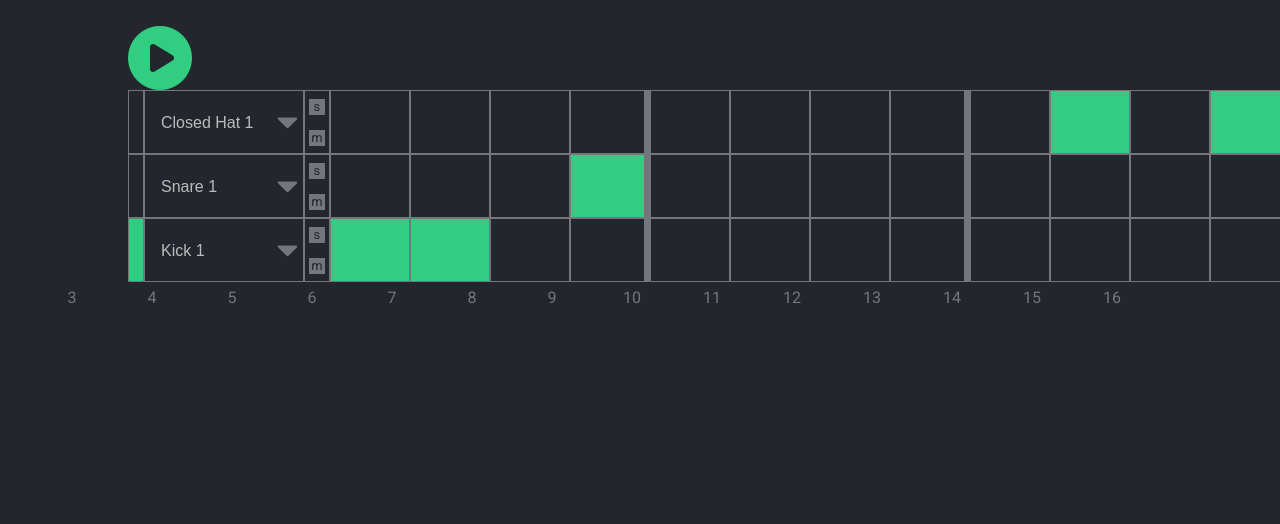
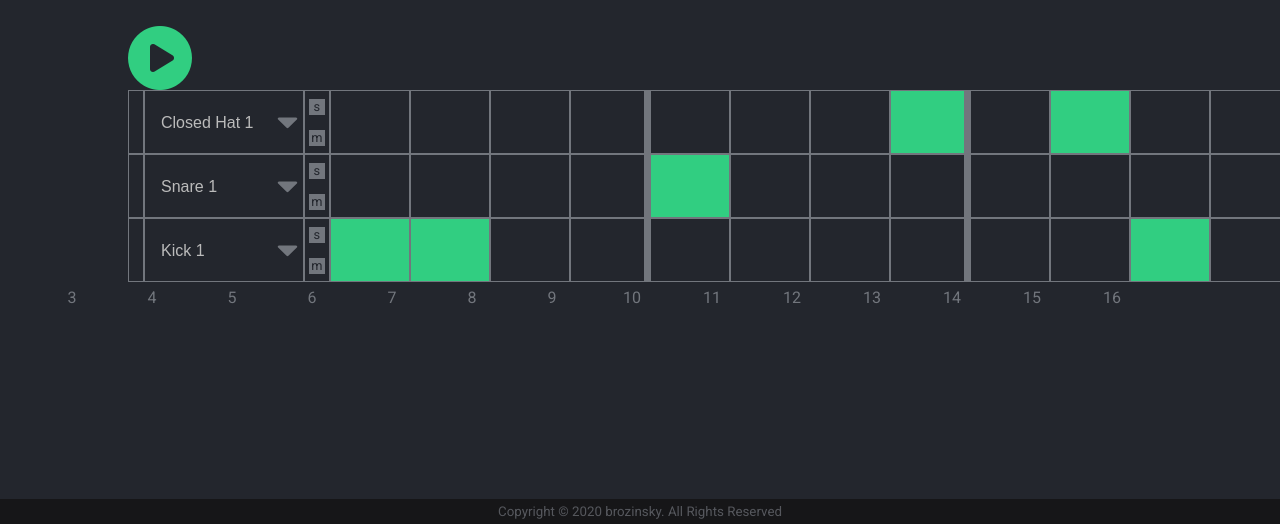
Before and after one commit to brozinsky/drum-machine, a plain HTML site: page index.html in a window 1280 px wide. Shown: the part 276-800 px from the top of the page. Drawn offline with Linux system fonts and the light colour scheme.

Commit message:
add a footer

```diff
--- a/index.html
+++ b/index.html
@@ -36,7 +36,7 @@
     </div>
     <div class="channel sample-1">
       <div class="controls">
-        <div class="ch-1__light light active"></div>
+        <div class="ch-1__light light"></div>
         <select name="ch-1__select" id="ch-1__select">
           <option value="./samples/kick-1.mp3">Kick 1</option>
           <option value="./samples/kick-2.mp3">Kick 2</option>
@@ -59,7 +59,7 @@
         <div class="ch-1__pad s7 pad qt"></div>
         <div class="ch-1__pad s8 pad"></div>
         <div class="ch-1__pad s9 pad"></div>
-        <div class="ch-1__pad s10 pad"></div>
+        <div class="ch-1__pad s10 pad active"></div>
         <div class="ch-1__pad s11 pad qt"></div>
         <div class="ch-1__pad s12 pad"></div>
         <div class="ch-1__pad s13 pad"></div>
@@ -85,8 +85,8 @@
         <div class="ch-2__pad s0 pad"></div>
         <div class="ch-2__pad s1 pad"></div>
         <div class="ch-2__pad s2 pad"></div>
-        <div class="ch-2__pad s3 pad active qt"></div>
-        <div class="ch-2__pad s4 pad"></div>
+        <div class="ch-2__pad s3 pad qt"></div>
+        <div class="ch-2__pad s4 pad active"></div>
         <div class="ch-2__pad s5 pad"></div>
         <div class="ch-2__pad s6 pad"></div>
         <div class="ch-2__pad s7 pad qt"></div>
@@ -94,7 +94,7 @@
         <div class="ch-2__pad s9 pad"></div>
         <div class="ch-2__pad s10 pad"></div>
         <div class="ch-2__pad s11 pad qt"></div>
-        <div class="ch-2__pad s12 pad"></div>
+        <div class="ch-2__pad s12 pad active"></div>
         <div class="ch-2__pad s13 pad"></div>
         <div class="ch-2__pad s14 pad"></div>
         <div class="ch-2__pad s15 pad"></div>
@@ -122,25 +122,27 @@
         <div class="ch-3__pad s4 pad"></div>
         <div class="ch-3__pad s5 pad"></div>
         <div class="ch-3__pad s6 pad"></div>
-        <div class="ch-3__pad s7 pad qt"></div>
+        <div class="ch-3__pad s7 pad qt active"></div>
         <div class="ch-3__pad s8 pad"></div>
         <div class="ch-3__pad s9 pad active"></div>
         <div class="ch-3__pad s10 pad"></div>
-        <div class="ch-3__pad s11 pad active qt"></div>
+        <div class="ch-3__pad s11 pad qt"></div>
         <div class="ch-3__pad s12 pad"></div>
         <div class="ch-3__pad s13 pad"></div>
         <div class="ch-3__pad s14 pad"></div>
-        <div class="ch-3__pad s15 pad"></div>
+        <div class="ch-3__pad s15 pad active"></div>
       </div>
     </div>
     <button class="play"><i id="play-icon" class="fas fa-play-circle"></i></button>
   </main>
+  <footer class="footer"><small class="copy">Copyright &copy; 2020 <a class="copy-link"
+        href="https://github.com/brozinsky">brozinsky</a>. All Rights
+      Reserved</small></footer>
 
   <audio class="ch1-sample" src="./samples/kick-1.mp3"></audio>
   <audio class="ch2-sample" src="./samples/snare-1.mp3"></audio>
   <audio class="ch3-sample" src="./samples/hh-1.mp3"></audio>
 
-
   <script src="main.js"></script>
 </body>
 
--- a/style.css
+++ b/style.css
@@ -11,6 +11,7 @@
   --main-hover-color: #24945e;
   --secondary-color: #72767D;
   --secondary-light-color: #72767db0;
+  --secondary-dark-color: #161618;
   --bg-color: #23262D;
   --solo-color: #3181CE;
   --mute-color: #CE3131;
@@ -83,6 +84,31 @@ select {
   -webkit-appearance: none;
   -moz-appearance: none;
   appearance: none;
+}
+
+.footer{
+  background-color: var(--secondary-dark-color);
+  color: var(--secondary-light-color);
+  position: absolute;
+  bottom: 0;
+  left: 0;
+  width: 100vw;
+}
+
+.copy{
+  display: inline-block;
+  text-align: center;
+  width: 100%;
+  padding: 0.3rem;
+}
+
+.copy-link{
+  color: inherit;
+  text-decoration: none;
+}
+
+.copy-link:hover{
+  color: #aaa;
 }
 
 /* mute buttons*/
```
